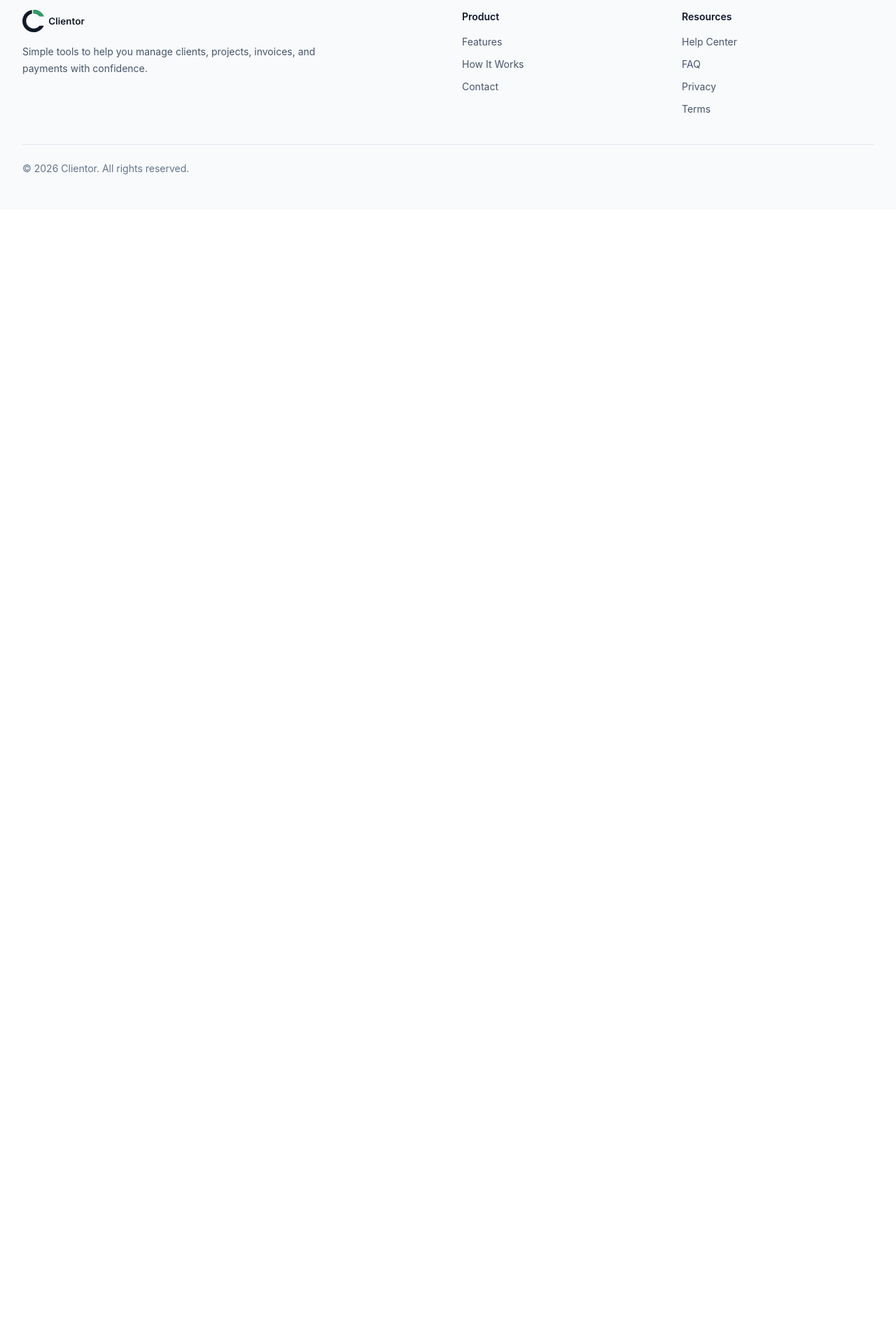
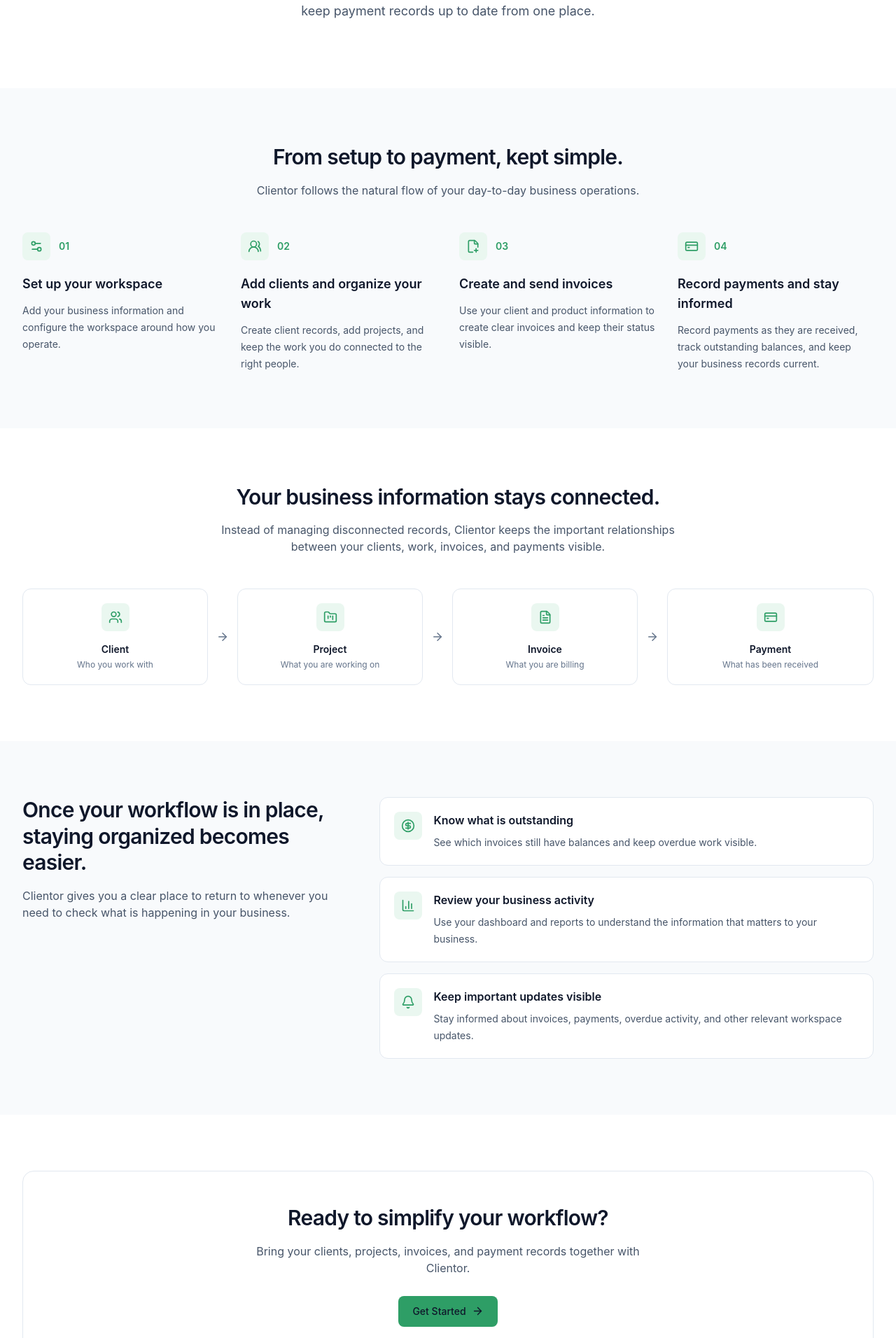
Before and after one commit to juliusmwas/Clientor, a React (Vite) app in the folder apps/website/: page /how-it-works in a window 1280 px wide. Shown: the part 368-2280 px from the top of the page at 70% size. Before the commit the page ends 800 px from the top, so only its background shows below. Built offline with nearby package versions, Linux system fonts and the light colour scheme.

Commit message:
feat: add how it works page

```diff
--- /dev/null
+++ b/apps/website/src/components/website/how-it-works/ConnectedWorkflow.tsx
@@ -0,0 +1,79 @@
+import {
+  ArrowRight,
+  CreditCard,
+  FileText,
+  FolderKanban,
+  Users,
+} from "lucide-react";
+import Container from "../../ui/Container";
+import Section from "../../ui/Section";
+import Typography from "../../ui/Typography";
+
+const workflow = [
+  {
+    icon: Users,
+    title: "Client",
+    description: "Who you work with",
+  },
+  {
+    icon: FolderKanban,
+    title: "Project",
+    description: "What you are working on",
+  },
+  {
+    icon: FileText,
+    title: "Invoice",
+    description: "What you are billing",
+  },
+  {
+    icon: CreditCard,
+    title: "Payment",
+    description: "What has been received",
+  },
+];
+
+function ConnectedWorkflow() {
+  return (
+    <Section>
+      <Container>
+        <div className="mx-auto max-w-2xl text-center">
+          <Typography variant="h2">
+            Your business information stays connected.
+          </Typography>
+
+          <Typography variant="body" className="mt-4 text-text-secondary">
+            Instead of managing disconnected records, Clientor keeps the
+            important relationships between your clients, work, invoices, and
+            payments visible.
+          </Typography>
+        </div>
+
+        <div className="mt-12 flex flex-col items-stretch justify-center gap-3 md:flex-row md:items-center">
+          {workflow.map(({ icon: Icon, title, description }, index) => (
+            <div key={title} className="flex items-center gap-3 md:flex-1">
+              <div className="w-full rounded-lg border border-border bg-surface-raised p-5 text-center">
+                <div className="mx-auto flex size-10 items-center justify-center rounded-md bg-primary-light text-primary">
+                  <Icon size={20} aria-hidden="true" />
+                </div>
+
+                <h3 className="mt-4 text-sm font-semibold">{title}</h3>
+
+                <p className="mt-1 text-xs text-text-muted">{description}</p>
+              </div>
+
+              {index < workflow.length - 1 && (
+                <ArrowRight
+                  size={18}
+                  aria-hidden="true"
+                  className="hidden shrink-0 text-text-muted md:block"
+                />
+              )}
+            </div>
+          ))}
+        </div>
+      </Container>
+    </Section>
+  );
+}
+
+export default ConnectedWorkflow;
--- /dev/null
+++ b/apps/website/src/components/website/how-it-works/HowItWorksCta.tsx
@@ -0,0 +1,35 @@
+import { ArrowRight } from "lucide-react";
+import { Link } from "react-router-dom";
+import Container from "../../ui/Container";
+import Section from "../../ui/Section";
+import Typography from "../../ui/Typography";
+
+function HowItWorksCta() {
+  return (
+    <Section>
+      <Container>
+        <div className="rounded-xl border border-border bg-surface-raised px-6 py-12 text-center sm:px-10">
+          <Typography variant="h2">Ready to simplify your workflow?</Typography>
+
+          <Typography
+            variant="body"
+            className="mx-auto mt-4 max-w-xl text-text-secondary"
+          >
+            Bring your clients, projects, invoices, and payment records together
+            with Clientor.
+          </Typography>
+
+          <Link
+            to="/get-started"
+            className="mt-7 inline-flex min-h-11 items-center justify-center gap-2 rounded-md bg-primary px-5 text-sm font-medium text-white transition-colors hover:bg-primary-hover focus-visible:outline-2 focus-visible:outline-offset-2 focus-visible:outline-primary"
+          >
+            Get Started
+            <ArrowRight size={17} aria-hidden="true" />
+          </Link>
+        </div>
+      </Container>
+    </Section>
+  );
+}
+
+export default HowItWorksCta;
--- /dev/null
+++ b/apps/website/src/components/website/how-it-works/HowItWorksHero.tsx
@@ -0,0 +1,31 @@
+import Container from "../../ui/Container";
+import Section from "../../ui/Section";
+import Typography from "../../ui/Typography";
+
+function HowItWorksHero() {
+  return (
+    <Section spacing="xl">
+      <Container>
+        <div className="mx-auto max-w-3xl text-center">
+          <span className="inline-flex items-center rounded-full border border-border bg-surface px-3 py-1 text-xs font-medium text-text-secondary">
+            How Clientor works
+          </span>
+
+          <Typography variant="display" className="mt-6">
+            A straightforward workflow for running your business.
+          </Typography>
+
+          <Typography
+            variant="body-lg"
+            className="mx-auto mt-5 max-w-2xl text-text-secondary"
+          >
+            Set up your workspace, organize your clients and work, manage
+            invoices, and keep payment records up to date from one place.
+          </Typography>
+        </div>
+      </Container>
+    </Section>
+  );
+}
+
+export default HowItWorksHero;
--- /dev/null
+++ b/apps/website/src/components/website/how-it-works/WhatHappensNext.tsx
@@ -0,0 +1,69 @@
+import { BarChart3, Bell, CircleDollarSign } from "lucide-react";
+import Container from "../../ui/Container";
+import Section from "../../ui/Section";
+import Typography from "../../ui/Typography";
+
+const items = [
+  {
+    icon: CircleDollarSign,
+    title: "Know what is outstanding",
+    description:
+      "See which invoices still have balances and keep overdue work visible.",
+  },
+  {
+    icon: BarChart3,
+    title: "Review your business activity",
+    description:
+      "Use your dashboard and reports to understand the information that matters to your business.",
+  },
+  {
+    icon: Bell,
+    title: "Keep important updates visible",
+    description:
+      "Stay informed about invoices, payments, overdue activity, and other relevant workspace updates.",
+  },
+];
+
+function WhatHappensNext() {
+  return (
+    <Section className="bg-surface">
+      <Container>
+        <div className="grid gap-10 lg:grid-cols-[0.8fr_1.2fr] lg:items-start">
+          <div>
+            <Typography variant="h2">
+              Once your workflow is in place, staying organized becomes easier.
+            </Typography>
+
+            <Typography variant="body" className="mt-4 text-text-secondary">
+              Clientor gives you a clear place to return to whenever you need to
+              check what is happening in your business.
+            </Typography>
+          </div>
+
+          <div className="space-y-4">
+            {items.map(({ icon: Icon, title, description }) => (
+              <div
+                key={title}
+                className="flex gap-4 rounded-lg border border-border bg-surface-raised p-5"
+              >
+                <div className="flex size-10 shrink-0 items-center justify-center rounded-md bg-primary-light text-primary">
+                  <Icon size={20} aria-hidden="true" />
+                </div>
+
+                <div>
+                  <h3 className="text-base font-semibold">{title}</h3>
+
+                  <p className="mt-2 text-sm leading-6 text-text-secondary">
+                    {description}
+                  </p>
+                </div>
+              </div>
+            ))}
+          </div>
+        </div>
+      </Container>
+    </Section>
+  );
+}
+
+export default WhatHappensNext;
--- /dev/null
+++ b/apps/website/src/components/website/how-it-works/WorkflowSteps.tsx
@@ -0,0 +1,78 @@
+import { CreditCard, FilePlus2, Settings2, UsersRound } from "lucide-react";
+import Container from "../../ui/Container";
+import Section from "../../ui/Section";
+import Typography from "../../ui/Typography";
+
+const steps = [
+  {
+    number: "01",
+    icon: Settings2,
+    title: "Set up your workspace",
+    description:
+      "Add your business information and configure the workspace around how you operate.",
+  },
+  {
+    number: "02",
+    icon: UsersRound,
+    title: "Add clients and organize your work",
+    description:
+      "Create client records, add projects, and keep the work you do connected to the right people.",
+  },
+  {
+    number: "03",
+    icon: FilePlus2,
+    title: "Create and send invoices",
+    description:
+      "Use your client and product information to create clear invoices and keep their status visible.",
+  },
+  {
+    number: "04",
+    icon: CreditCard,
+    title: "Record payments and stay informed",
+    description:
+      "Record payments as they are received, track outstanding balances, and keep your business records current.",
+  },
+];
+
+function WorkflowSteps() {
+  return (
+    <Section className="bg-surface">
+      <Container>
+        <div className="mx-auto max-w-2xl text-center">
+          <Typography variant="h2">
+            From setup to payment, kept simple.
+          </Typography>
+
+          <Typography variant="body" className="mt-4 text-text-secondary">
+            Clientor follows the natural flow of your day-to-day business
+            operations.
+          </Typography>
+        </div>
+
+        <div className="mt-12 grid gap-8 md:grid-cols-2 lg:grid-cols-4">
+          {steps.map(({ number, icon: Icon, title, description }) => (
+            <div key={number} className="relative">
+              <div className="flex items-center gap-3">
+                <div className="flex size-10 shrink-0 items-center justify-center rounded-md bg-primary-light text-primary">
+                  <Icon size={20} aria-hidden="true" />
+                </div>
+
+                <span className="text-sm font-semibold text-primary">
+                  {number}
+                </span>
+              </div>
+
+              <h3 className="mt-5 text-lg font-semibold">{title}</h3>
+
+              <p className="mt-3 text-sm leading-6 text-text-secondary">
+                {description}
+              </p>
+            </div>
+          ))}
+        </div>
+      </Container>
+    </Section>
+  );
+}
+
+export default WorkflowSteps;
--- /dev/null
+++ b/apps/website/src/pages/HowItWorks.tsx
@@ -0,0 +1,19 @@
+import ConnectedWorkflow from "../components/website/how-it-works/ConnectedWorkflow";
+import HowItWorksCta from "../components/website/how-it-works/HowItWorksCta";
+import HowItWorksHero from "../components/website/how-it-works/HowItWorksHero";
+import WhatHappensNext from "../components/website/how-it-works/WhatHappensNext";
+import WorkflowSteps from "../components/website/how-it-works/WorkflowSteps";
+
+function HowItWorks() {
+  return (
+    <>
+      <HowItWorksHero />
+      <WorkflowSteps />
+      <ConnectedWorkflow />
+      <WhatHappensNext />
+      <HowItWorksCta />
+    </>
+  );
+}
+
+export default HowItWorks;
--- a/apps/website/src/routes/AppRoutes.tsx
+++ b/apps/website/src/routes/AppRoutes.tsx
@@ -2,6 +2,7 @@ import { BrowserRouter, Route, Routes } from "react-router-dom";
 import PublicLayout from "../layouts/PublicLayout";
 import Home from "../pages/Home";
 import Features from "../pages/Features";
+import HowItWorks from "../pages/HowItWorks";
 
 function PlaceholderPage({ title }: { title: string }) {
   return (
@@ -20,11 +21,7 @@ function AppRoutes() {
         <Routes>
           <Route path="/" element={<Home />} />
           <Route path="/features" element={<Features />} />
-
-          <Route
-            path="/how-it-works"
-            element={<PlaceholderPage title="How It Works" />}
-          />
+          <Route path="/how-it-works" element={<HowItWorks />} />
 
           <Route path="/about" element={<PlaceholderPage title="About" />} />
 
```
